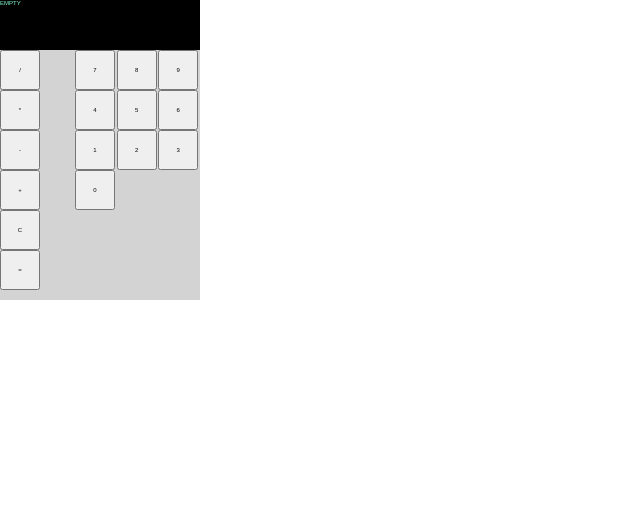
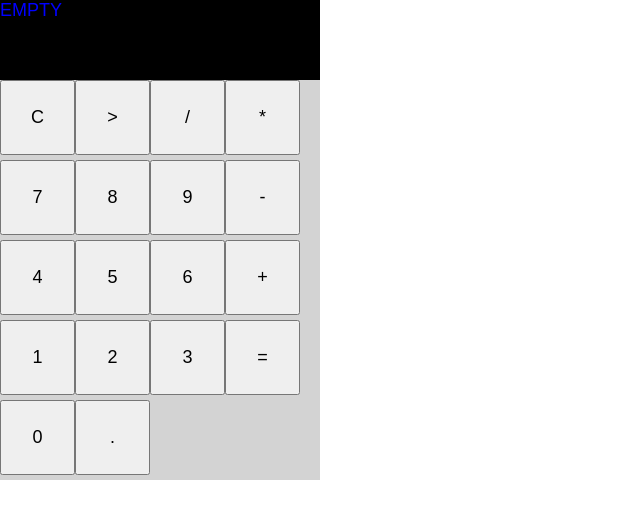
Before and after one commit to kladov-vv/calculator, a plain HTML site: page index.html in a window 1280 px wide. Shown: the whole page, without its empty margins (0-640 px from the left). Drawn offline with Linux system fonts and the light colour scheme.

Commit message:
Delete sub div containers

```diff
--- a/index.html
+++ b/index.html
@@ -11,26 +11,24 @@
     <div class="calculator">
         <div class="display">EMPTY</div>
         <div class="keyboard">
-            <div class="operator">
+           <button>C</button>
+           <button>></button>
            <button>/</button>
            <button>*</button>
-                <button>-</button>
-                <button>+</button>
-                <button>C</button>
-                <button>=</button>
-            </div>
-            <div class="number">
            <button>7</button>
            <button>8</button>
            <button>9</button>
+           <button>-</button>
            <button>4</button>
            <button>5</button>
            <button>6</button>
+           <button>+</button>
            <button>1</button>
            <button>2</button>
            <button>3</button>
+           <button>=</button>
            <button>0</button>
-            </div>
+           <button>.</button>
         </div>
     </div>
 </body>
--- a/style.css
+++ b/style.css
@@ -1,29 +1,32 @@
 * {
     box-sizing: border-box;
     font-family: Arial, Helvetica, sans-serif;
-    font-size: 62.5%;
+    font-size: 18px;
     padding: 0;
     margin: 0;
 }
 
 .calculator {
     background-color: lightgray;
-    height: 30rem;
-    width: 20rem;
+    height: min-content;
+    width: min-content;
 }
 
 .display {
-    color: aquamarine;
+    color: blue;
     background-color: black;
-    height: 5rem;
-    width: 20rem;
+    height: 80px;
+    width: 320px;
 }
 
 .keyboard {
     display: flex;
+    flex-wrap: wrap;
+    height: 400px;
+    width: 320px;
 }
 
 button {
-    height: 4rem;
-    width: 4rem;
+    height: 75px;
+    width: 75px;
 }
```
Lines whose indentation alone changed are shown as unchanged.
